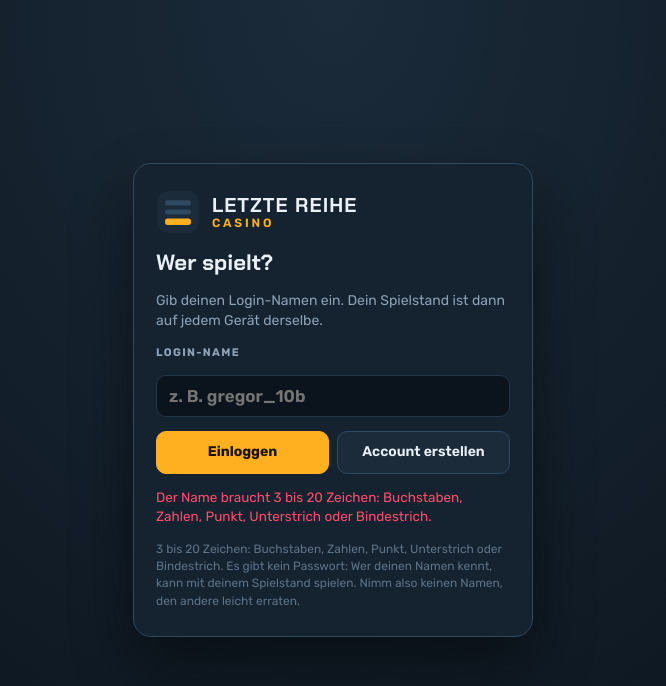
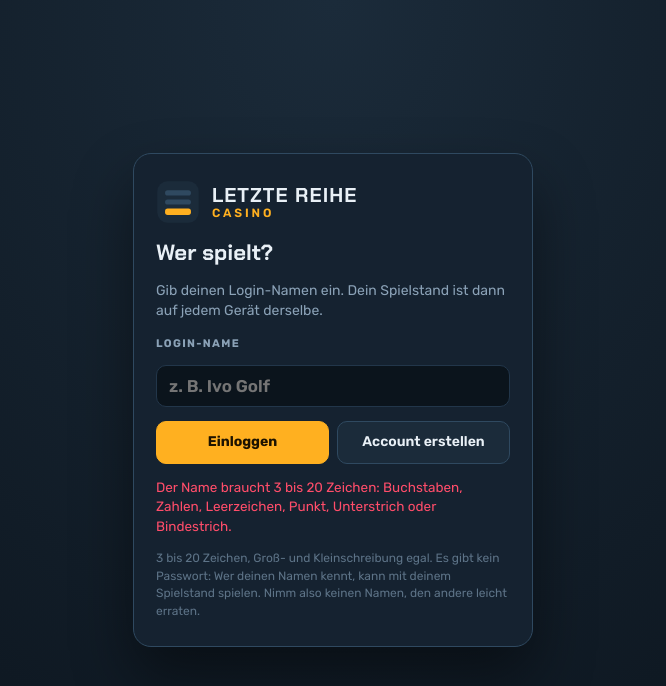
Before and after one commit to x03gry/letzte-reihe-casino, a website: page index.html in a window 1280 px wide. Both pictures are taken after a click on the button "Account erstellen". Shown: the whole page, without its empty margins (307-973 px from the left). Drawn offline with Linux system fonts and the light colour scheme.

Commit message:
Add files via upload

```diff
--- a/index.html
+++ b/index.html
@@ -617,11 +617,11 @@ canvas.chart{width:100%;height:230px;display:block;touch-action:pan-y}
     <h1>Wer spielt?</h1>
     <p>Gib deinen Login-Namen ein. Dein Spielstand ist dann auf jedem Gerät derselbe.</p>
     <label class="lbl" for="lgName">Login-Name</label>
-    <input class="inp" id="lgName" maxlength="20" placeholder="z. B. gregor_10b" autocapitalize="off" spellcheck="false">
+    <input class="inp" id="lgName" maxlength="20" placeholder="z. B. Ivo Golf" autocapitalize="off" spellcheck="false">
     <div class="row"><button class="btn gold" type="submit" id="lgIn">Einloggen</button><button class="btn" type="button" id="lgNew">Account erstellen</button></div>
     <div class="msg" id="lgMsg" role="status"></div>
     <button class="btn ghost" type="button" id="lgOff" hidden>Ohne Account spielen (nur dieser Browser)</button>
-    <p class="fine">3 bis 20 Zeichen: Buchstaben, Zahlen, Punkt, Unterstrich oder Bindestrich. Es gibt kein Passwort: Wer deinen Namen kennt, kann mit deinem Spielstand spielen. Nimm also keinen Namen, den andere leicht erraten.</p>
+    <p class="fine">3 bis 20 Zeichen, Groß- und Kleinschreibung egal. Es gibt kein Passwort: Wer deinen Namen kennt, kann mit deinem Spielstand spielen. Nimm also keinen Namen, den andere leicht erraten.</p>
   </form>
 </div>
 <div id="toasts" aria-live="polite"></div>
@@ -706,7 +706,7 @@ const ACCOUNTS=true;
 const API='/api/spielstand';
 let acct=null;try{acct=localStorage.getItem('lr_user')}catch(e){}
 let srvT=0,srvBusy=false,srvDirty=false;
-const NAME_RE=/^[a-z0-9äöüß._-]{3,20}$/;
+const NAME_RE=/^[a-z0-9äöüß._ -]{3,20}$/;
 function setSync(ok){const d=$('syncDot');if(d)d.className='sync '+(ok?'ok':'bad');const c=$('acctChip');if(c)c.title=ok?'Gespeichert':'Nicht gespeichert, Verbindung fehlt'}
 function srvSchedule(){if(!ACCOUNTS||!acct)return;srvDirty=true;clearTimeout(srvT);srvT=setTimeout(()=>srvFlush(),2000)}
 async function srvFlush(keep){if(!ACCOUNTS||!acct||srvBusy||!srvDirty)return;srvBusy=true;srvDirty=false;
@@ -717,8 +717,8 @@ document.addEventListener('visibilitychange',()=>{if(document.hidden&&srvDirty){
 function showAcct(){const c=$('acctChip');if(!c)return;c.hidden=!(ACCOUNTS&&acct);if(acct)$('acctName').textContent=acct}
 function lgMsg(t,bad){const m=$('lgMsg');m.textContent=t;m.className='msg'+(bad?' bad':'')}
 function lgBusy(on){$('lgIn').disabled=on;$('lgNew').disabled=on}
-async function doLogin(create){const name=$('lgName').value.trim().toLowerCase();
-  if(!NAME_RE.test(name)){lgMsg('Der Name braucht 3 bis 20 Zeichen: Buchstaben, Zahlen, Punkt, Unterstrich oder Bindestrich.',true);return}
+async function doLogin(create){const name=$('lgName').value.trim().toLowerCase().replace(/\s+/g,' ');
+  if(!NAME_RE.test(name)){lgMsg('Der Name braucht 3 bis 20 Zeichen: Buchstaben, Zahlen, Leerzeichen, Punkt, Unterstrich oder Bindestrich.',true);return}
   lgBusy(true);lgMsg(create?'Account wird erstellt …':'Einloggen …');
   try{
     if(create){const r=await fetch(API+'?name='+encodeURIComponent(name),{method:'POST',headers:{'content-type':'application/json'},body:JSON.stringify({create:true,state:S})});
--- a/spielstand.mjs
+++ b/spielstand.mjs
@@ -1,13 +1,13 @@
 // Speichert und lädt Spielstände pro Login-Name (Netlify Blobs).
 import { getStore } from "@netlify/blobs";
 
-const NAME_RE = /^[a-z0-9äöüß._-]{3,20}$/;
+const NAME_RE = /^[a-z0-9äöüß._ -]{3,20}$/;
 const json = (body, status = 200) =>
   new Response(JSON.stringify(body), { status, headers: { "content-type": "application/json", "cache-control": "no-store" } });
 
 export default async (req) => {
   const url = new URL(req.url);
-  const name = (url.searchParams.get("name") || "").trim().toLowerCase();
+  const name = (url.searchParams.get("name") || "").trim().toLowerCase().replace(/\s+/g, " ");
   if (!NAME_RE.test(name)) return json({ error: "ungueltiger_name" }, 400);
   const store = getStore("spielstaende");
   const key = encodeURIComponent(name);
```
